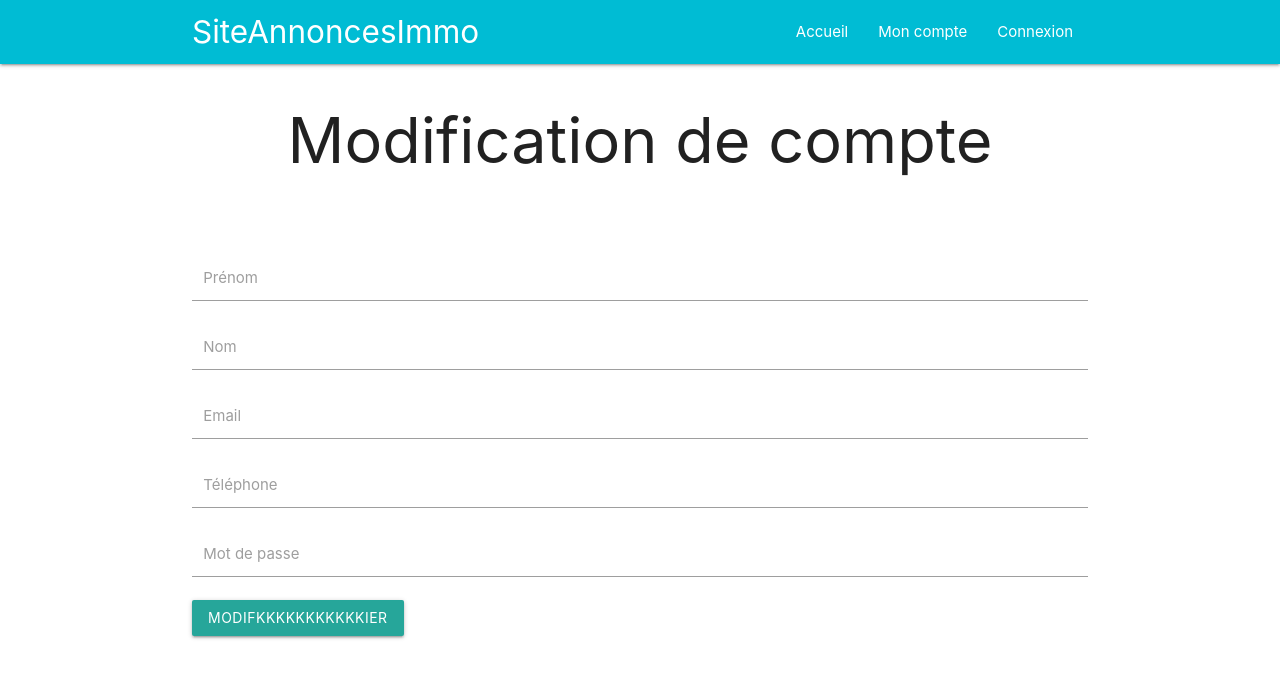
After one commit to mataxelle/Site_Annonces_Immo, a Symfony app: template templates/user/account_edit.html.twig in a window 1280 px wide. The commit adds this page. Shown: the top 678 px of the page. Run offline with Twig, Linux system fonts and the light colour scheme; the template is opened without the code that fills it, so the values that code supplies are empty; form fields are guessed from the names that the template uses; some libraries are stand-ins or nearby versions.

Commit message:
Modification profil ok

```diff
--- a/src/Controller/SiteAnnoncesImmoController.php
+++ b/src/Controller/SiteAnnoncesImmoController.php
@@ -29,6 +29,8 @@ class SiteAnnoncesImmoController extends AbstractController
 
     public function add(Request $request): Response
     {
+        $this->denyAccessUnlessGranted('ROLE_USER');
+
         $propertie = new Propertie(); // création objet de type Propertie
 
         /* création du formulaire par la méthode createForm() de la class AbstractController,
@@ -84,6 +86,8 @@ class SiteAnnoncesImmoController extends AbstractController
     {
         //$propertie = $this->getDoctrine()->getRepository(Propertie::class)->find($id);
 
+        $this->denyAccessUnlessGranted('ROLE_USER');
+
         $oldImage = $propertie->getImage();
 
         $form = $this->createForm(PropertieType::class, $propertie);
@@ -130,6 +134,8 @@ class SiteAnnoncesImmoController extends AbstractController
 
     public function remove(): Response
     {
+        $this->denyAccessUnlessGranted('ROLE_USER');
+
         return $this->render('site_annonces_immo/propertie_add.html.twig');
     }
 }
--- /dev/null
+++ b/templates/user/account_edit.html.twig
@@ -0,0 +1,48 @@
+{% extends 'base.html.twig' %}
+
+{% block stylesheets %}
+    {{ parent() }}
+{% endblock %}
+
+{% block title %}Modification de compte | {{ parent() }}{% endblock %}
+
+{% block body %}
+    <div class="container">
+        {% for flashError in app.flashes('verify_email_error') %}
+            <div class="alert alert-danger" role="alert">{{ flashError }}</div>
+        {% endfor %}
+
+        <h1 class="form_title center">Modification de compte</h1>
+
+        {{ form_start(registrationForm, {'attr': {'class': 'row'}}) }}
+            <div class="input-field col s12 m6 l6 offset-m3 offset-l3">
+                {{ form_label(registrationForm.firstname, 'Prénom') }}
+                {{ form_widget(registrationForm.firstname) }}
+                <span class="error">{{ form_errors(registrationForm.firstname) }}</span>
+            </div>
+            <div class="input-field col s12 m6 l6 offset-m3 offset-l3">
+                {{ form_label(registrationForm.lastname, 'Nom') }}
+                {{ form_widget(registrationForm.lastname) }}
+                <span class="error">{{ form_errors(registrationForm.lastname) }}</span>
+            </div>
+            <div class="input-field col s12 m6 l6 offset-m3 offset-l3">
+                {{ form_label(registrationForm.email, 'Email') }}
+                {{ form_widget(registrationForm.email) }}
+                <span class="error">{{ form_errors(registrationForm.email) }}</span>
+            </div>
+            <div class="input-field col m6 l6 offset-m3 offset-l3">
+                {{ form_label(registrationForm.phoneNumber, 'Téléphone') }}
+                {{ form_widget(registrationForm.phoneNumber) }}
+                <span class="error">{{ form_errors(registrationForm.phoneNumber) }}</span>
+            </div>
+            <div class="input-field col s12 m6 l6 offset-m3 offset-l3">
+                {{ form_label(registrationForm.plainPassword, 'Mot de passe') }}
+                {{ form_widget(registrationForm.plainPassword) }}
+                <span class="error">{{ form_errors(registrationForm.plainPassword) }}</span>
+            </div>
+            <div class="input-field col s12 m6 l6 offset-m3 offset-l3">
+                <button type="submit" class="btn">Modifkkkkkkkkkkkier</button>
+            </div>
+        {{ form_end(registrationForm) }}
+    </div>
+{% endblock %}
--- a/templates/user/index.html.twig
+++ b/templates/user/index.html.twig
@@ -19,7 +19,7 @@
                 <p>Téléphone : {{ app.user.phoneNumber }}</p>
                 {#<p>Date d'inscription : {{ app.user.inscription_date|date('d/m/Y') }}</p>#}
                 <div class="card-action user-card-action">
-                    <a href="">Modifier</a>
+                    <a href="{{ path('account_edit', {'id' : app.user.id}) }}">Modifier</a>
                     <a href="">Supprimer</a>
                 </div>
             </div>
```
Also changed, not shown: src/Controller/UserController.php (+25 -4 lines), templates/site_annonces_immo/propertie_edit.html.twig (+9 -0 lines), templates/site_annonces_immo/propertie_show.html.twig (+15 -3 lines), 1 other file.
